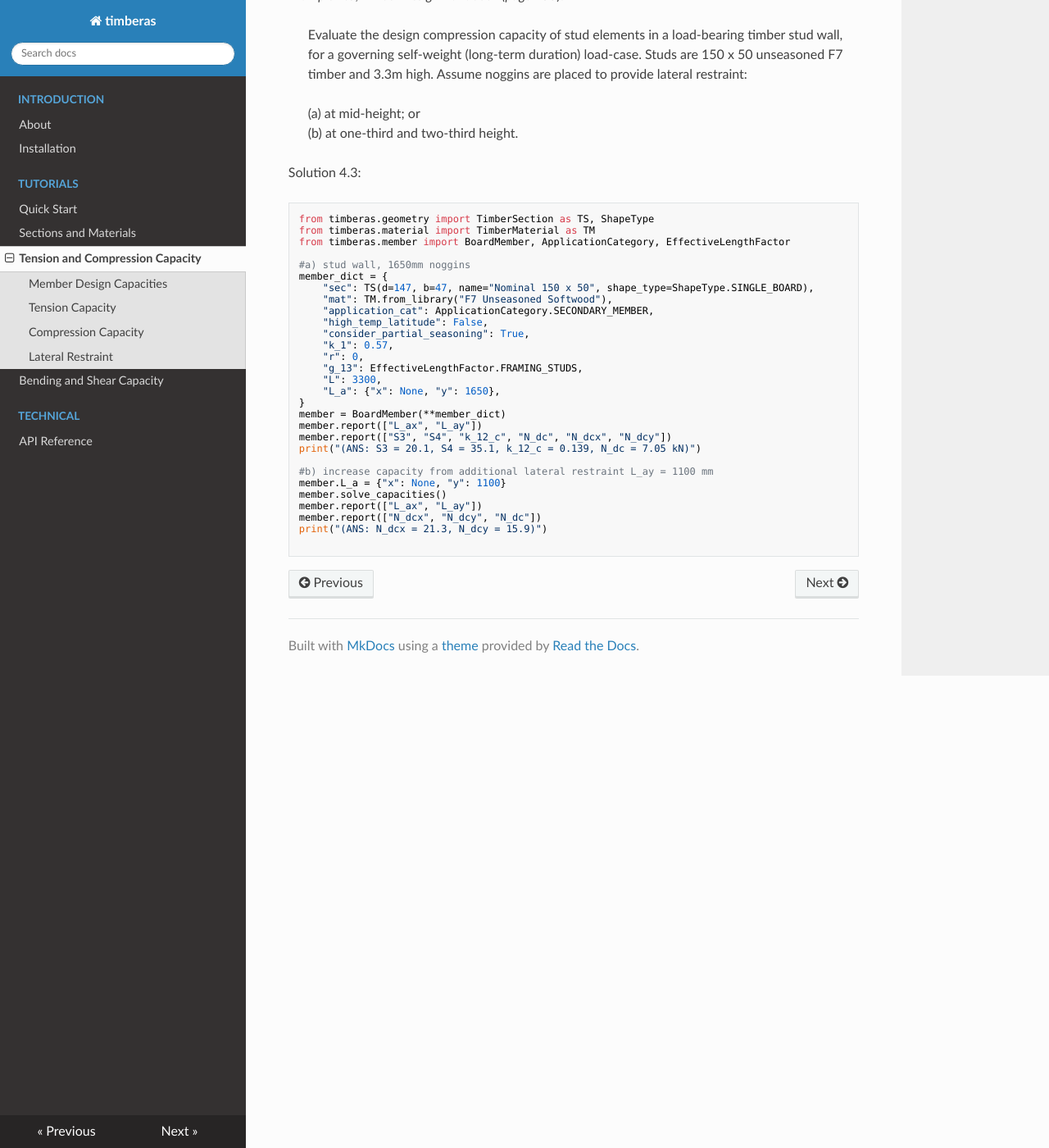
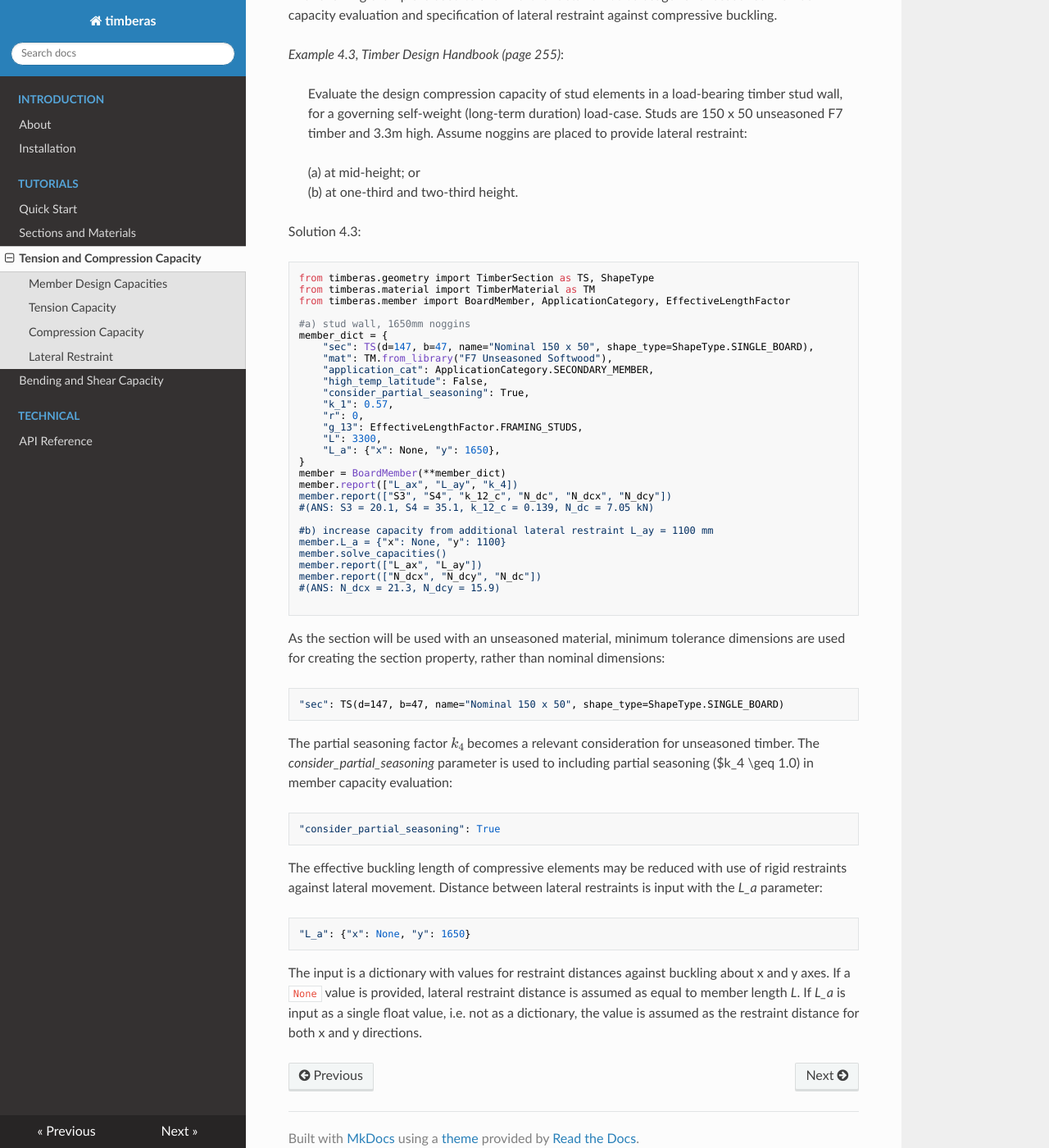
Before and after one commit to Folded-Structures-Lab/timber-as, an MkDocs documentation site: the page built from docs/tutorial-3.md, in a window 1280 px wide and 1400 px high, scrolled down 4500 px. Shown: the whole window at 82% size. Built offline with MkDocs 1.6.1, drawn with Linux system fonts in a browser that asks for light colours; nearby versions of some CDN libraries; some of the changed text lies outside the part shown.

Commit message:
docs tension and compression capacity finished

````diff
--- a/docs/tutorial-3.md
+++ b/docs/tutorial-3.md
@@ -187,14 +187,14 @@ member.g_13 = {
 member.solve_capacities()
 # output
 member.report(["g_13", "S3", "N_dcx", "S4", "N_dcy"], with_nomenclature=False)
-print("(ANS S3 = 11.1)")
+#(ANS S3 = 11.1)
 ```
-The *member.solve_capacities()* method recalculates member capacites using the updated effective length factor.
+The *member.solve_capacities()* method recalculates member capacities using the updated effective length factor.
 
 
 ## Lateral Restraint
 
-
+The following example is used to show further detail *timberas* usage for unseasoned member capacity evaluation and specification of lateral restraint against compressive buckling.
 
 *Example 4.3, Timber Design Handbook (page 255)*:
 >
@@ -226,15 +226,31 @@ member_dict = {
     "L_a": {"x": None, "y": 1650},
 }
 member = BoardMember(**member_dict)
-member.report(["L_ax", "L_ay"])
+member.report(["L_ax", "L_ay", "k_4])
 member.report(["S3", "S4", "k_12_c", "N_dc", "N_dcx", "N_dcy"])
-print("(ANS: S3 = 20.1, S4 = 35.1, k_12_c = 0.139, N_dc = 7.05 kN)")
+#(ANS: S3 = 20.1, S4 = 35.1, k_12_c = 0.139, N_dc = 7.05 kN)
 
 #b) increase capacity from additional lateral restraint L_ay = 1100 mm
 member.L_a = {"x": None, "y": 1100}
 member.solve_capacities()
 member.report(["L_ax", "L_ay"])
 member.report(["N_dcx", "N_dcy", "N_dc"])
-print("(ANS: N_dcx = 21.3, N_dcy = 15.9)")
+#(ANS: N_dcx = 21.3, N_dcy = 15.9)
 
 ```
+
+As the section will be used with an unseasoned material, minimum tolerance dimensions are used for creating the section property, rather than nominal dimensions:
+```
+"sec": TS(d=147, b=47, name="Nominal 150 x 50", shape_type=ShapeType.SINGLE_BOARD)
+```
+
+The partial seasoning factor $k_4$ becomes a relevant consideration for unseasoned timber. The *consider_partial_seasoning* parameter is used to including partial seasoning ($k_4 \geq 1.0) in member capacity evaluation:
+```
+"consider_partial_seasoning": True
+```
+
+The effective buckling length of compressive elements may be reduced with use of rigid restraints against lateral movement. Distance between lateral restraints is input with the *L_a* parameter:
+```
+"L_a": {"x": None, "y": 1650}
+```
+The input is a dictionary with values for restraint distances against buckling about x and y axes. If a `None` value is provided, lateral restraint distance is assumed as equal to member length *L*. If *L_a* is input as a single float value, i.e. not as a dictionary, the value is assumed as the restraint distance for both x and y directions.
````
Also changed, not shown: other parts of docs/tutorial-3.md (+2 -2 lines), docs/index.md (+4 -2 lines), docs/tutorial-1.md (+1 -1 lines), docs/tutorial-2.md (+2 -2 lines), docs/tutorial-4.md (+7 -0 lines), 2 other files.
